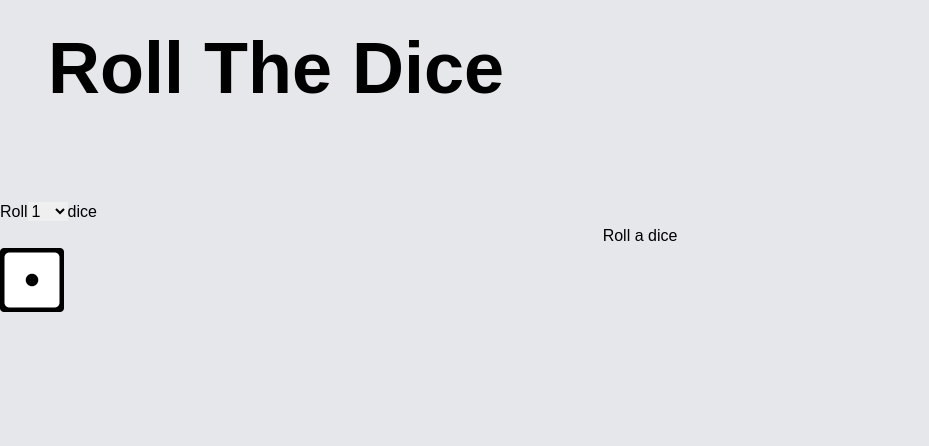
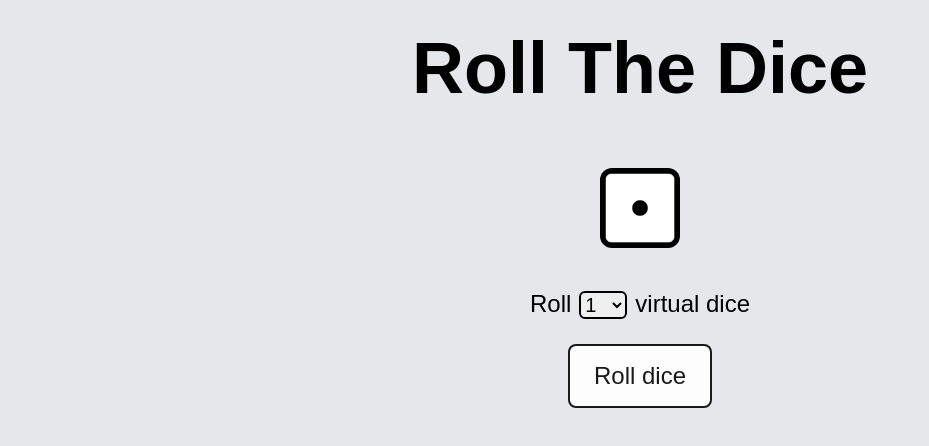
Before and after one commit to oleknap-dev/Randomizer, a Next.js app: page /roll-dice in a window 1280 px wide. Shown: the top 446 px of the page, without its empty margins (0-929 px from the left). Built offline with nearby package versions, Linux system fonts and the light colour scheme; a web font is replaced by a local one.

Commit message:
Style Roll Dice page

```diff
--- a/src/app/roll-dice/RollDice.js
+++ b/src/app/roll-dice/RollDice.js
@@ -47,32 +47,42 @@ export default function RollDice() {
   }
 
   return (
-    <div className="flex flex-col">
-      <div className="flex flex-row">
+    <div className="flex flex-col text-2xl gap-10">
+      <div className="flex flex-row justify-center gap-1">
+        {result.map((num, id) => (
+          <img key={id} className="w-20 rounded-xl" src={diceImages[num - 1]} />
+        ))}
+      </div>
+      <div className="flex flex-col justify-center items-center gap-6">
         <label>
           Roll
           <select
+            className="w-12 text-xl mx-2 cursor-pointer border-2 border-black rounded-md
+            hover:scale-105
+            ease-in-out transition duration-200"
             onChange={(e) => {
               const count = Number(e.target.value);
               setDiceCount(count);
               setResult(Array(count).fill(1));
             }}
-            className="w-10"
           >
-            {numberOfDice.map((number) => (
-              <option key={number} value={number}>
+            {numberOfDice.map((number, id) => (
+              <option key={id} value={number}>
                 {number}
               </option>
             ))}
           </select>
-          dice
+          virtual dice
         </label>
-      </div>
-      <button onClick={rollDice}>Roll a dice</button>
-      <div className="flex flex-row gap-1">
-        {result.map((num) => (
-          <img className="w-16" src={diceImages[num - 1]} />
-        ))}
+        <button
+          className="w-36 h-16 text-black text-opacity-90 bg-white bg-opacity-90 rounded-lg border-2 border-black border-opacity-90
+          hover:text-opacity-100 hover:bg-opacity-100 hover:scale-105 hover:border-opacity-100
+          active:bg-opacity-75 active:scale-100 active:text-opacity-75 active:border-opacity-75
+          ease-in-out transition duration-200"
+          onClick={rollDice}
+        >
+          Roll dice
+        </button>
       </div>
     </div>
   );
--- a/src/app/roll-dice/page.js
+++ b/src/app/roll-dice/page.js
@@ -2,9 +2,9 @@ import RollDice from "./RollDice";
 
 export default function Page() {
   return (
-    <div>
+    <div className="flex flex-col justify-center items-center gap-16">
       <header>
-        <h1 className="text-7xl font-bold ml-12 mt-8 mb-24">Roll The Dice</h1>
+        <h1 className="text-7xl font-bold mt-8">Roll The Dice</h1>
       </header>
       <RollDice />
     </div>
```
Also changed, not shown: package.json (+5 -4 lines), 1 other file (tests, documents, lock files or other folders).
